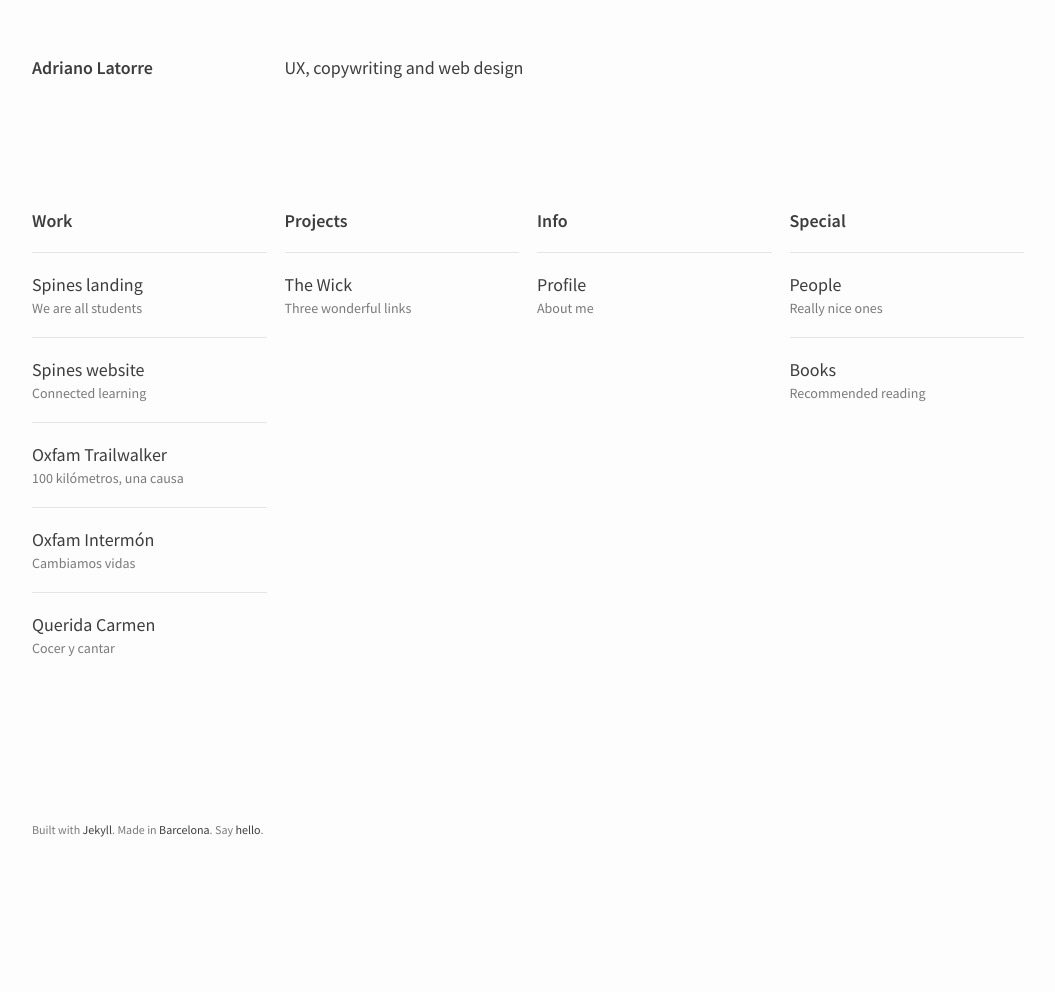
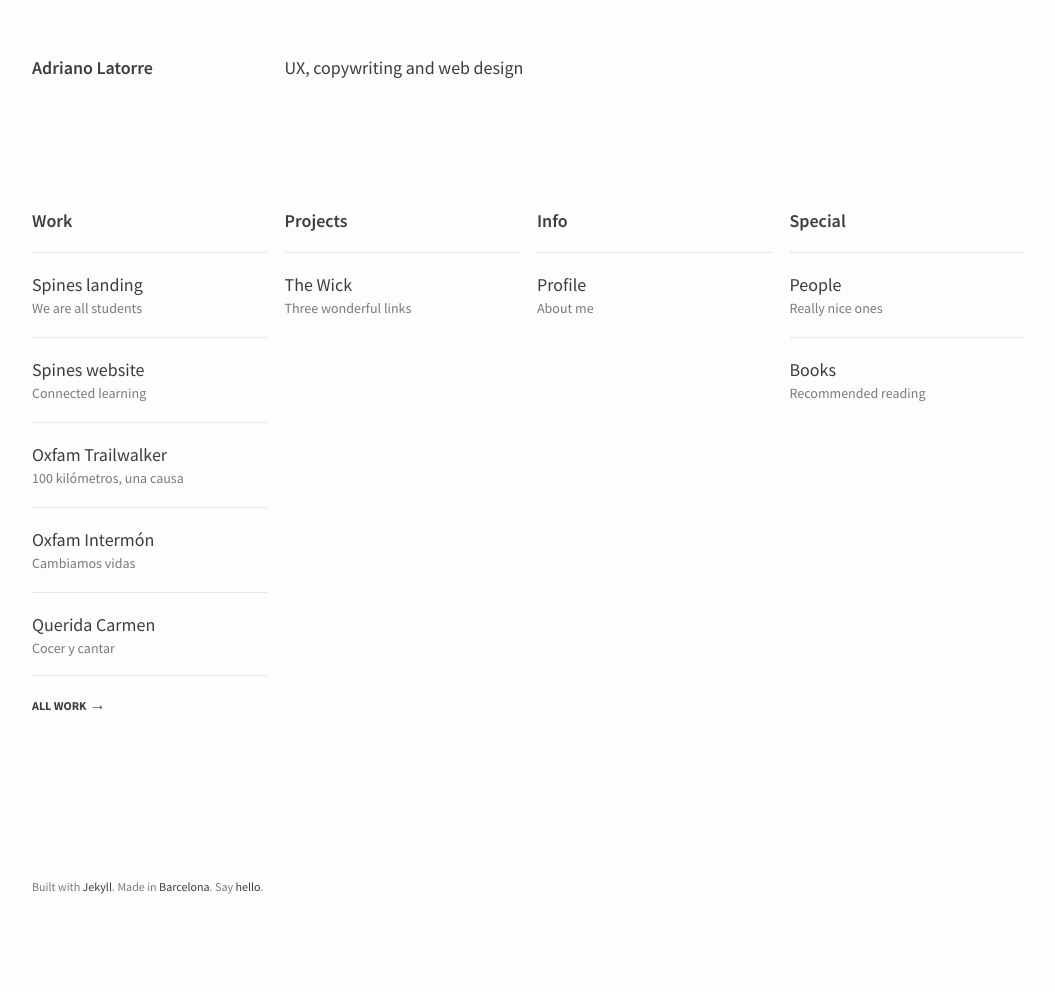
Before and after one commit to AdrianoLatorre/adriano.latorre.info, a Jekyll site: the page built from index.html, in a window 1280 px wide. Shown: the whole page, without its empty margins (112-1167 px from the left). Built offline with Jekyll 4.4.1, drawn with Linux system fonts in a browser that asks for light colours; before the commit the page ends 935 px from its top, so only the background shows below that.

Commit message:
Enable All work link

```diff
--- a/index.html
+++ b/index.html
@@ -13,7 +13,7 @@ nav: "UX, copywriting and web design"
 </dt>
     <dd>{% if work.brief_index %}{{ work.brief_index }}{% else %}{{ work.brief }}{% endif %}</dd>
     {% endfor %}
-    {% if site.work.size > 50 %}
+    {% if site.work.size > 5 %}
     <dt class="all-items"><a href="/work/">All work</a>&rarr;</dt>
     {% endif %}
 </dl>
```
